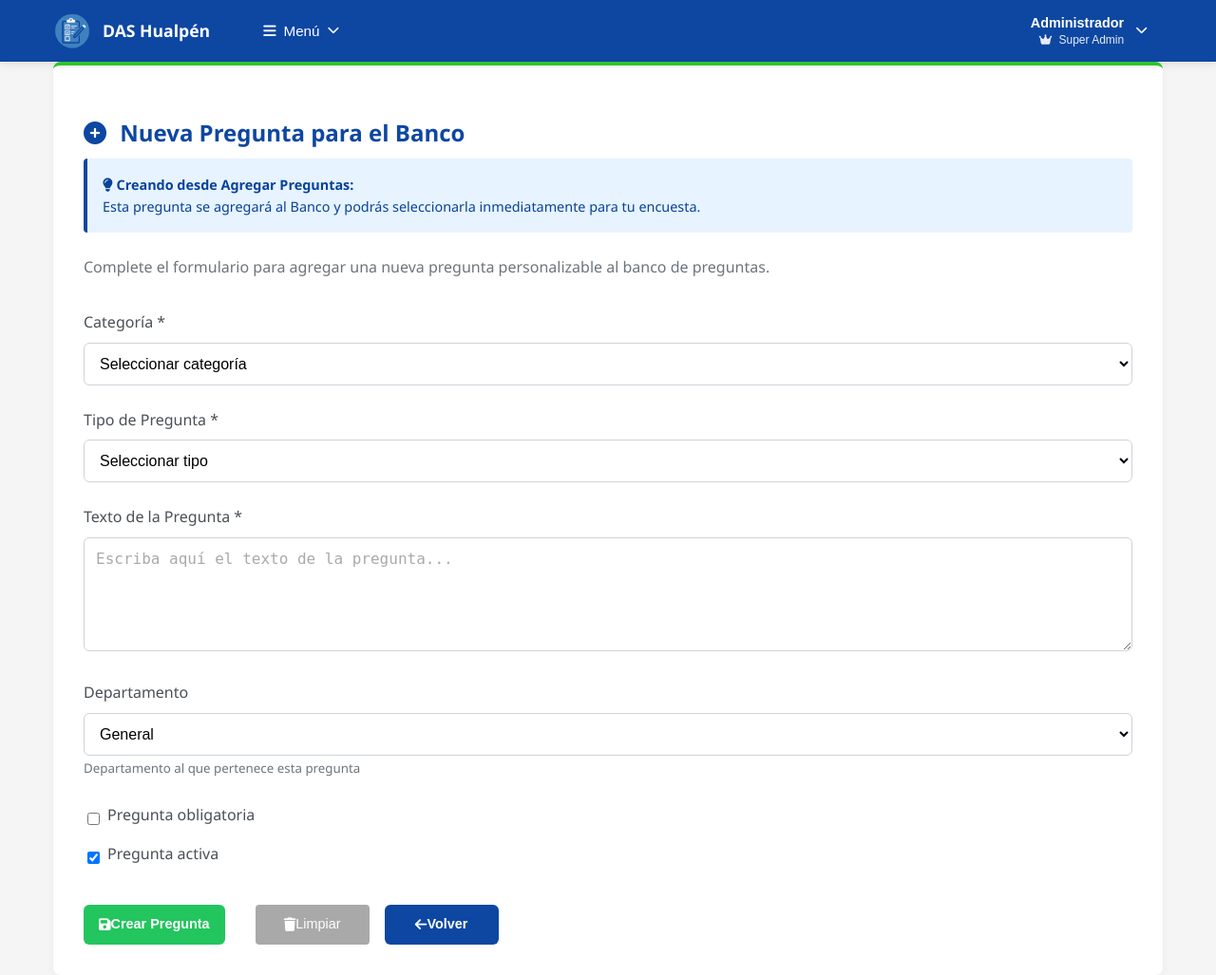
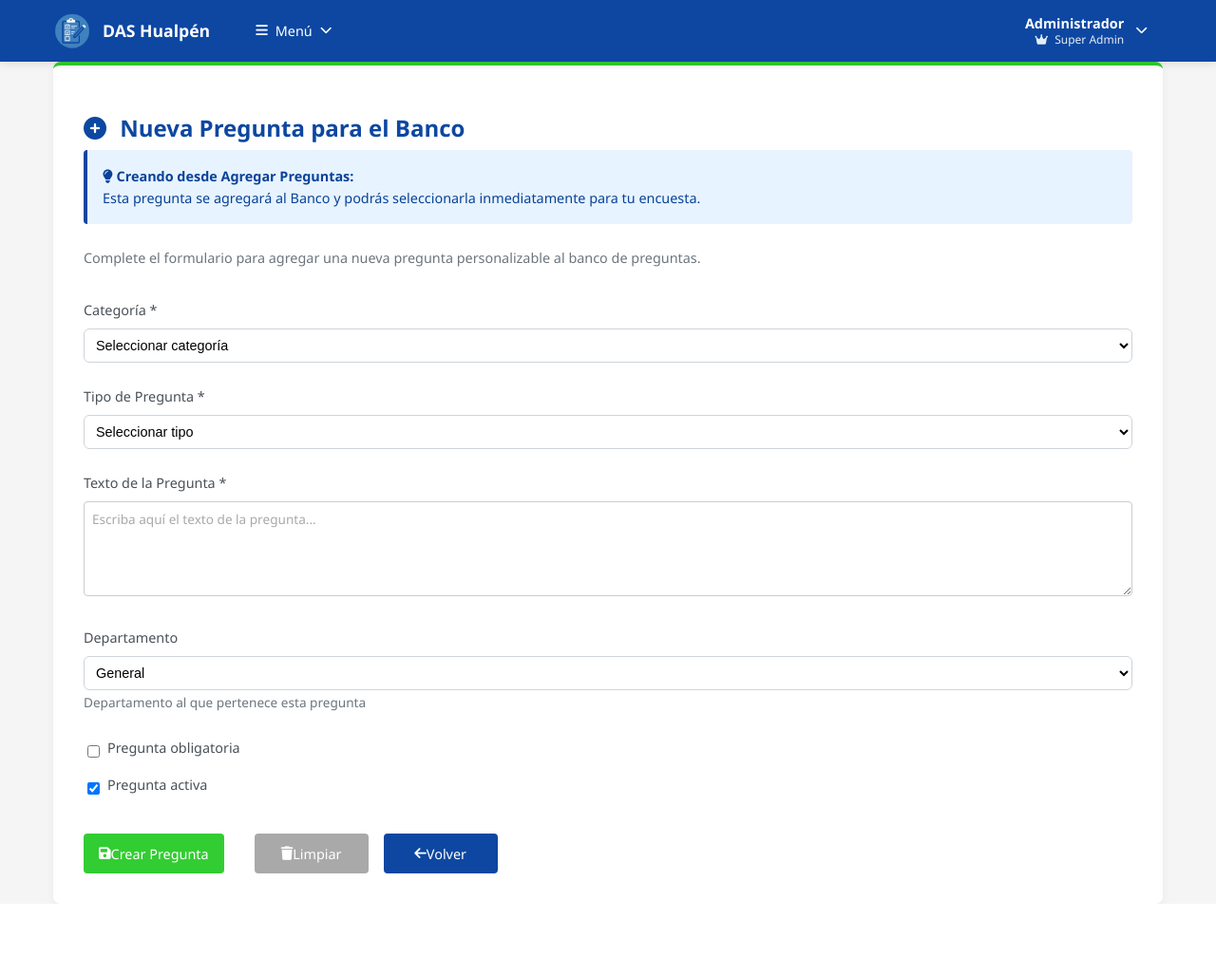
Before and after one commit to Moonlight014/proyecto_encuestas, a PHP site: page /php/admin/crear_pregunta.php?from=agregar&encuesta_id=4 in a window 1280 px wide. Shown: the whole page at 95% size. After the commit the page ends 952 px from the top, so only its background shows below. Run offline with PHP 8.4, Linux system fonts and the light colour scheme; a user stored in the database is signed in; data comes from the database, SQL or seed files in the repository.

Commit message:
Solucionando errores entre interfaces de desktop y movil.

```diff
--- a/admin/crear_pregunta.php
+++ b/admin/crear_pregunta.php
@@ -175,52 +175,17 @@ try {
     <!-- Estilos del sistema -->
     <link rel="stylesheet" href="<?= $base_url ?>/assets/css/styles.css">
     <link rel="stylesheet" href="<?= $base_url ?>/assets/css/forms.css">
-
-    <!-- Estilos específicos para uniformidad de botones -->
-    <style>
-        .button-container {
-            margin-top: 2rem;
-            display: flex;
-            gap: 1rem;
-            flex-wrap: wrap;
-            align-items: stretch;
-        }
-
-        .button-container .btn {
-            min-height: 42px !important;
-            min-width: 120px !important;
-            padding: 0.5rem 1rem !important;
-            font-size: 0.9rem !important;
-            display: inline-flex !important;
-            align-items: center !important;
-            justify-content: center !important;
-            box-sizing: border-box !important;
-            line-height: 1.2 !important;
-        }
-
-        /* Estilos responsive para móvil */
-        @media (max-width: 768px) {
-            .button-container {
-                flex-direction: column;
-                align-items: stretch;
-            }
-
-            .button-container .btn {
-                width: 100% !important;
-                min-width: unset !important;
-                margin-bottom: 0.5rem !important;
-            }
-        }
-    </style>
+    <!-- CSS específico para crear_pregunta con forzado de font-size -->
+    <link rel="stylesheet" href="<?= $base_url ?>/assets/css/crear_pregunta.css">
 </head>
-<body>
+<body class="crear-pregunta-page">
     <?php include '../includes/navbar_complete.php'; ?>
 
     <div class="container">
         <?php if ($mensaje): ?>
             <div class="alert alert-success auto-hide-alert">
                 <?= htmlspecialchars($mensaje) ?>
-                <button onclick="history.back()" style="margin-left: 1rem; background: #0d47a1; color: white; border: none; padding: 0.5rem 1rem; border-radius: 4px; cursor: pointer;">
+                <button onclick="history.back()" class="continue-btn">
                     ← Continuar
                 </button>
             </div>
@@ -233,12 +198,12 @@ try {
         <div class="card">
             <h2 class="page-title"><i class="fa-solid fa-plus-circle"></i> Nueva Pregunta para el Banco</h2>
             <?php if ($from === 'agregar' && $encuesta_id): ?>
-                <div style="background: #e7f3ff; border-left: 4px solid #0d47a1; padding: 1rem; margin-bottom: 1.5rem; border-radius: 4px; font-size: 0.9rem; color: #084298;">
+                <div class="info-notice">
                     <strong><i class="fa-solid fa-lightbulb"></i> Creando desde Agregar Preguntas:</strong><br>
                     Esta pregunta se agregará al Banco y podrás seleccionarla inmediatamente para tu encuesta.
                 </div>
             <?php endif; ?>
-            <p style="color: #6c757d; margin-bottom: 2rem;">
+            <p class="description-text">
                 Complete el formulario para agregar una nueva pregunta personalizable al banco de preguntas.
             </p>
 
@@ -289,7 +254,7 @@ try {
                             </option>
                         <?php endforeach; ?>
                     </select>
-                    <small style="color: #6c757d;">Departamento al que pertenece esta pregunta</small>
+                    <small class="help-text">Departamento al que pertenece esta pregunta</small>
                 </div>
 
                 <div class="form-group">
@@ -396,10 +361,9 @@ try {
                     <div class="opciones-container">
                         <div class="form-group">
                             <label class="form-label">Límite de Caracteres</label>
-                            <input type="number" name="limite_caracteres" class="form-control"
-                                   placeholder="255" min="1" max="500" value="255"
-                                   style="width: 200px;">
-                            <small style="color: #6c757d;">Máximo permitido: 500 caracteres. Por defecto: 255</small>
+                            <input type="number" name="limite_caracteres" class="form-control input-width-200"
+                                   placeholder="255" min="1" max="500" value="255">
+                            <small class="help-text">Máximo permitido: 500 caracteres. Por defecto: 255</small>
                         </div>
                     </div>
                 </div>
@@ -414,10 +378,9 @@ try {
                     <div class="opciones-container">
                         <div class="form-group">
                             <label class="form-label">Límite de Caracteres</label>
-                            <input type="number" name="limite_caracteres" class="form-control"
-                                   placeholder="1000" min="1" max="5000" value="1000"
-                                   style="width: 200px;">
-                            <small style="color: #6c757d;">Máximo permitido: 5000 caracteres. Por defecto: 1000</small>
+                            <input type="number" name="limite_caracteres" class="form-control input-width-200"
+                                   placeholder="1000" min="1" max="5000" value="1000">
+                            <small class="help-text">Máximo permitido: 5000 caracteres. Por defecto: 1000</small>
                         </div>
                     </div>
                 </div>
@@ -436,7 +399,7 @@ try {
                             <strong>Información:</strong> Este selector solo permitirá a los usuarios seleccionar fechas anteriores o iguales a la fecha de creación de la pregunta (${fechaActual}).
                         </div>
                         <p><strong>Fecha máxima permitida:</strong> ${fechaActual}</p>
-                        <small style="color: #6c757d;">
+                        <small class="help-text">
                             Los usuarios no podrán seleccionar fechas posteriores a esta fecha.
                             Esta configuración se establece automáticamente al crear la pregunta.
                         </small>
@@ -449,13 +412,13 @@ try {
         function mostrarOpcionesLista(tipoId) {
             const titulo = tipoId === '3' ? 'Opciones (Selección Única)' : 'Opciones (Selección Múltiple)';
             const limiteField = tipoId === '4' ? `
-                <div class="form-group" style="margin-top: 1rem;">
+                <div class="form-group limit-group">
                     <label class="form-label">Límite Máximo de Selecciones</label>
                     <input type="number" name="limite_maximo" class="form-control"
-                           placeholder="0 = Sin límite" min="0" max="2" style="width: 200px;"
+                           placeholder="0 = Sin límite" min="0" max="2" class="input-width-200"
                            oninput="validarLimiteInput(this)">
-                    <small id="limite-help-text" style="color: #6c757d; display: block; margin-top: 0.5rem;">Máximo actual: 2 opciones</small>
-                    <small style="color: #6c757d; display: block; margin-top: 0.25rem;">Deja en 0 para selecciones ilimitadas (Máximo recomendado: 5).</small>
+                    <small id="limite-help-text" class="help-text-block">Máximo actual: 2 opciones</small>
+                    <small class="help-text-small">Deja en 0 para selecciones ilimitadas (Máximo recomendado: 5).</small>
                 </div>
             ` : '';
 
@@ -741,10 +704,10 @@ try {
 
                 switch (tipoId) {
                     case '1':
-                        previewHtml += '<input type="text" style="width: 300px; padding: 5px;" placeholder="Respuesta...">';
+                        previewHtml += '<input type="text" class="preview-input" placeholder="Respuesta...">';
                         break;
                     case '2':
-                        previewHtml += '<textarea style="width: 300px; height: 80px; padding: 5px;" placeholder="Respuesta..."></textarea>';
+                        previewHtml += '<textarea class="preview-textarea" placeholder="Respuesta..."></textarea>';
                         break;
                     case '5':
                         previewHtml += '😞 1 ⚪ 2 ⚪ 3 ⚪ 4 ⚪ 5 😊';
--- /dev/null
+++ b/assets/css/crear_pregunta.css
@@ -0,0 +1,363 @@
+/*
+ * Estilos específicos para crear_pregunta.php
+ * CSS dedicado para garantizar consistencia de font-size entre entornos
+ */
+
+/* ==========================================
+   FUERZAS DE ESPECIFICIDAD PARA CREAR_PREGUNTA
+   ========================================== */
+
+/* Forzar font-size base del body en crear_pregunta */
+body.crear-pregunta-page {
+    font-size: 16px !important; /* Tamaño base fijo */
+    font-family: 'Segoe UI', Tahoma, Geneva, Verdana, sans-serif !important;
+}
+
+/* Títulos principales */
+body.crear-pregunta-page .page-title {
+    font-size: 1.5rem !important;
+    font-weight: 600 !important;
+}
+
+/* Formularios y inputs */
+body.crear-pregunta-page .form-label {
+    font-size: 0.9rem !important;
+    font-weight: 500 !important;
+}
+
+body.crear-pregunta-page .form-control {
+    font-size: 0.9rem !important;
+    padding: 0.5rem !important;
+    line-height: 1.4 !important;
+}
+
+body.crear-pregunta-page .form-control::placeholder {
+    font-size: 0.85rem !important;
+}
+
+/* Textareas específicamente - forzar tamaño consistente */
+body.crear-pregunta-page textarea.form-control {
+    font-size: 0.9rem !important;
+    padding: 0.5rem !important;
+    line-height: 1.4 !important;
+    resize: vertical !important;
+    min-height: 100px !important;
+    max-height: 200px !important;
+    font-family: 'Segoe UI', Tahoma, Geneva, Verdana, sans-serif !important;
+}
+
+body.crear-pregunta-page textarea[name="texto"] {
+    min-height: 100px !important;
+    height: 100px !important;
+    font-size: 0.9rem !important;
+    padding: 0.5rem !important;
+    line-height: 1.4 !important;
+}
+
+/* Texto descriptivo */
+body.crear-pregunta-page .description-text {
+    font-size: 0.9rem !important;
+    color: #6c757d !important;
+    margin-bottom: 2rem !important;
+}
+
+/* Texto de ayuda */
+body.crear-pregunta-page .help-text,
+body.crear-pregunta-page .help-text-block,
+body.crear-pregunta-page .help-text-small {
+    font-size: 0.85rem !important;
+    color: #6c757d !important;
+}
+
+/* Botones */
+body.crear-pregunta-page .btn {
+    font-size: 0.9rem !important;
+    padding: 0.5rem 1rem !important;
+    font-weight: 500 !important;
+    border-radius: 4px !important;
+    border: none !important;
+    cursor: pointer !important;
+    text-decoration: none !important;
+    display: inline-block !important;
+    text-align: center !important;
+    vertical-align: middle !important;
+    transition: background-color 0.15s ease-in-out !important;
+}
+
+body.crear-pregunta-page .button-container .btn {
+    min-height: 42px !important;
+    min-width: 120px !important;
+    font-size: 0.9rem !important;
+    line-height: 1.2 !important;
+    padding: 0.5rem 1rem !important;
+    display: inline-flex !important;
+    align-items: center !important;
+    justify-content: center !important;
+    box-sizing: border-box !important;
+    font-weight: 500 !important;
+}
+
+/* Colores específicos de botones */
+body.crear-pregunta-page .btn-success {
+    background-color: #32CD32 !important;
+    color: white !important;
+    border: 1px solid #32CD32 !important;
+}
+
+body.crear-pregunta-page .btn-success:hover {
+    background-color: #21bd00 !important;
+    border-color: #21bd00 !important;
+}
+
+body.crear-pregunta-page .btn-secondary {
+    background-color: #A9A9A9 !important;
+    color: white !important;
+    border: 1px solid #A9A9A9 !important;
+}
+
+body.crear-pregunta-page .btn-secondary:hover {
+    background-color: #6c757d !important;
+    border-color: #6c757d !important;
+}
+
+body.crear-pregunta-page .btn-primary {
+    background-color: #0d47a1 !important;
+    color: white !important;
+    border: 1px solid #0d47a1 !important;
+}
+
+body.crear-pregunta-page .btn-primary:hover {
+    background-color: #1565c0 !important;
+    border-color: #1565c0 !important;
+}
+
+/* Contenedor de botones */
+body.crear-pregunta-page .button-container {
+    margin-top: 2rem !important;
+    display: flex !important;
+    gap: 1rem !important;
+    flex-wrap: wrap !important;
+    align-items: stretch !important;
+    justify-content: flex-start !important;
+}
+
+/* Botones específicos del formulario */
+body.crear-pregunta-page button[type="submit"],
+body.crear-pregunta-page button[type="button"],
+body.crear-pregunta-page input[type="submit"],
+body.crear-pregunta-page .btn-success,
+body.crear-pregunta-page .btn-secondary,
+body.crear-pregunta-page .btn-primary {
+    height: 42px !important;
+    min-width: 120px !important;
+    padding: 0.5rem 1rem !important;
+    font-size: 0.9rem !important;
+    font-weight: 500 !important;
+    line-height: 1.2 !important;
+    border-radius: 4px !important;
+    border: none !important;
+    cursor: pointer !important;
+    text-decoration: none !important;
+    display: inline-flex !important;
+    align-items: center !important;
+    justify-content: center !important;
+    box-sizing: border-box !important;
+    white-space: nowrap !important;
+}
+
+/* Aviso informativo */
+body.crear-pregunta-page .info-notice {
+    background: #e7f3ff !important;
+    border-left: 4px solid #0d47a1 !important;
+    padding: 1rem !important;
+    margin-bottom: 1.5rem !important;
+    border-radius: 4px !important;
+    font-size: 0.9rem !important;
+    color: #084298 !important;
+}
+
+/* Inputs específicos */
+body.crear-pregunta-page .input-width-200 {
+    width: 200px !important;
+    font-size: 0.9rem !important;
+}
+
+/* Área del contenedor principal */
+body.crear-pregunta-page .container {
+    font-size: 16px !important; /* Base font-size forzado */
+}
+
+body.crear-pregunta-page .card {
+    font-size: inherit !important;
+}
+
+/* Form groups - consistencia completa */
+body.crear-pregunta-page .form-group {
+    margin-bottom: 1.5rem !important;
+}
+
+body.crear-pregunta-page .form-group textarea {
+    width: 100% !important;
+    font-size: 0.9rem !important;
+    padding: 0.5rem !important;
+    border: 1px solid #ccc !important;
+    border-radius: 4px !important;
+    font-family: 'Segoe UI', Tahoma, Geneva, Verdana, sans-serif !important;
+    line-height: 1.4 !important;
+    resize: vertical !important;
+}
+
+/* Específicamente para el textarea principal de texto de pregunta */
+body.crear-pregunta-page textarea#texto,
+body.crear-pregunta-page textarea[name="texto"] {
+    min-height: 100px !important;
+    max-height: 200px !important;
+    height: 100px !important;
+    width: 100% !important;
+    box-sizing: border-box !important;
+}
+
+/* Responsive */
+@media (max-width: 768px) {
+    body.crear-pregunta-page .button-container {
+        flex-direction: column !important;
+        align-items: stretch !important;
+    }
+
+    body.crear-pregunta-page .button-container .btn {
+        width: 100% !important;
+        min-width: unset !important;
+        margin-bottom: 0.5rem !important;
+    }
+
+    body.crear-pregunta-page .input-width-200 {
+        width: 100% !important;
+        max-width: 300px !important;
+    }
+}
+
+/* Forzar consistencia en elementos críticos */
+body.crear-pregunta-page * {
+    box-sizing: border-box !important;
+}
+
+/* REGLA UNIVERSAL PARA TODOS LOS TEXTAREAS - MÁXIMA ESPECIFICIDAD */
+body.crear-pregunta-page textarea,
+body.crear-pregunta-page textarea.form-control,
+body.crear-pregunta-page .form-group textarea,
+body.crear-pregunta-page div textarea {
+    font-size: 0.9rem !important;
+    font-family: 'Segoe UI', Tahoma, Geneva, Verdana, sans-serif !important;
+    line-height: 1.4 !important;
+    padding: 0.5rem !important;
+    border: 1px solid #ccc !important;
+    border-radius: 4px !important;
+    resize: vertical !important;
+    width: 100% !important;
+    box-sizing: border-box !important;
+    min-height: 80px !important;
+}
+
+/* REGLA UNIVERSAL PARA TODOS LOS BOTONES - MÁXIMA ESPECIFICIDAD */
+body.crear-pregunta-page button,
+body.crear-pregunta-page .btn,
+body.crear-pregunta-page input[type="submit"],
+body.crear-pregunta-page input[type="button"],
+body.crear-pregunta-page .button-container button,
+body.crear-pregunta-page .button-container .btn {
+    font-size: 0.9rem !important;
+    font-family: 'Segoe UI', Tahoma, Geneva, Verdana, sans-serif !important;
+    font-weight: 500 !important;
+    padding: 0.5rem 1rem !important;
+    border-radius: 4px !important;
+    border: none !important;
+    cursor: pointer !important;
+    text-decoration: none !important;
+    display: inline-flex !important;
+    align-items: center !important;
+    justify-content: center !important;
+    box-sizing: border-box !important;
+    white-space: nowrap !important;
+    line-height: 1.2 !important;
+    min-height: 42px !important;
+    transition: background-color 0.15s ease-in-out !important;
+}
+
+/* Evitar herencia de font-size problemática */
+body.crear-pregunta-page h1,
+body.crear-pregunta-page h2,
+body.crear-pregunta-page h3,
+body.crear-pregunta-page h4,
+body.crear-pregunta-page h5,
+body.crear-pregunta-page h6 {
+    font-size: 1.5rem !important;
+    line-height: 1.2 !important;
+}
+
+body.crear-pregunta-page h3 {
+    font-size: 1.3rem !important;
+}
+
+body.crear-pregunta-page h4 {
+    font-size: 1.1rem !important;
+}
+
+/* Forzar consistencia en selects */
+body.crear-pregunta-page select.form-control {
+    font-size: 0.9rem !important;
+    padding: 0.5rem !important;
+}
+
+/* Texto de opciones dinámicas */
+body.crear-pregunta-page .opciones-container {
+    font-size: 0.9rem !important;
+}
+
+body.crear-pregunta-page .opciones-container .form-control {
+    font-size: 0.9rem !important;
+}
+
+body.crear-pregunta-page .opciones-container textarea {
+    min-height: 80px !important;
+    height: 80px !important;
+    font-size: 0.9rem !important;
+    padding: 0.5rem !important;
+    line-height: 1.4 !important;
+    width: 100% !important;
+    box-sizing: border-box !important;
+}
+
+/* Textareas en preview */
+body.crear-pregunta-page .preview-textarea {
+    width: 300px !important;
+    height: 80px !important;
+    padding: 5px !important;
+    font-size: 0.9rem !important;
+    line-height: 1.4 !important;
+    font-family: 'Segoe UI', Tahoma, Geneva, Verdana, sans-serif !important;
+    resize: vertical !important;
+    box-sizing: border-box !important;
+}
+
+/* Botón Continuar específico */
+body.crear-pregunta-page .continue-btn {
+    margin-left: 1rem !important;
+    background: #0d47a1 !important;
+    color: white !important;
+    border: none !important;
+    padding: 0.5rem 1rem !important;
+    border-radius: 4px !important;
+    cursor: pointer !important;
+    font-size: 0.9rem !important;
+    font-weight: 500 !important;
+    height: auto !important;
+    min-height: 36px !important;
+    line-height: 1.2 !important;
+    display: inline-flex !important;
+    align-items: center !important;
+    justify-content: center !important;
+}
+
+body.crear-pregunta-page .continue-btn:hover {
+    background: #1565c0 !important;
+}
--- a/assets/css/forms.css
+++ b/assets/css/forms.css
@@ -659,10 +659,108 @@ textarea.form-control {
     background: #16a34a;
 }
 
+/* ==========================================
+   ESTILOS ESPECÍFICOS PARA CREAR_PREGUNTA.PHP
+   ========================================== */
+
+/* Contenedor de botones en crear pregunta */
+.button-container {
+    margin-top: 2rem;
+    display: flex;
+    gap: 1rem;
+    flex-wrap: wrap;
+    align-items: stretch;
+}
+
+.button-container .btn {
+    min-height: 42px !important;
+    min-width: 120px !important;
+    padding: 0.5rem 1rem !important;
+    font-size: 0.9rem !important;
+    display: inline-flex !important;
+    align-items: center !important;
+    justify-content: center !important;
+    box-sizing: border-box !important;
+    line-height: 1.2 !important;
+}
+
 /* Media queries adicionales para editar encuesta */
 @media (max-width: 768px) {
     .btn-primary, .btn-warning, .btn-danger, .btn-success {
         width: 100%;
         margin: 0.5rem 0;
     }
+
+    /* Responsive para botones de crear pregunta */
+    .button-container {
+        flex-direction: column;
+        align-items: stretch;
+    }
+
+    .button-container .btn {
+        width: 100% !important;
+        min-width: unset !important;
+        margin-bottom: 0.5rem !important;
+    }
 }
+
+/* Estilos específicos adicionales para crear_pregunta.php */
+.continue-btn {
+    margin-left: 1rem;
+    background: #0d47a1;
+    color: white;
+    border: none;
+    padding: 0.5rem 1rem;
+    border-radius: 4px;
+    cursor: pointer;
+}
+
+.info-notice {
+    background: #e7f3ff;
+    border-left: 4px solid #0d47a1;
+    padding: 1rem;
+    margin-bottom: 1.5rem;
+    border-radius: 4px;
+    font-size: 0.9rem;
+    color: #084298;
+}
+
+.description-text {
+    color: #6c757d;
+    margin-bottom: 2rem;
+}
+
+.help-text {
+    color: #6c757d;
+}
+
+.help-text-block {
+    color: #6c757d;
+    display: block;
+    margin-top: 0.5rem;
+}
+
+.help-text-small {
+    color: #6c757d;
+    display: block;
+    margin-top: 0.25rem;
+}
+
+.limit-group {
+    margin-top: 1rem;
+}
+
+.input-width-200 {
+    width: 200px;
+}
+
+.preview-input {
+    width: 300px;
+    padding: 5px;
+}
+
+.preview-textarea {
+    width: 300px;
+    height: 80px;
+    padding: 5px;
+}
--- a/to-do.txt
+++ b/to-do.txt
@@ -255,8 +255,8 @@ confuso, ponerle otro color que se mantenga en la paleta de colores del sistema.
 esto rompa el interfaz o cambie como se veia con los estilos inline.
     - Se 'rompió' el 'crear_encuesta.php' de 'https://localhost/php/proyecto_encuestas', el servidor php se ve bien.
     - Reportes.php igual se rompió (en ambas URLS)
-    - En 'crear_pregunta.php' se ve una font más grande en el servidor php que en localhost/php/proyecto_encuestas.
-    - En 'editar_encuesta.php' los tildes y caracteres especiales se ven mal en localhost:8000, mientras que en localhost/php/proyecto_encuestas
+    ✅✅- En 'crear_pregunta.php' se ve una font más grande en el servidor php que en localhost/php/proyecto_encuestas.
+    ✅✅- En 'editar_encuesta.php' los tildes y caracteres especiales se ven mal en localhost:8000, mientras que en localhost/php/proyecto_encuestas
     se ven mal tambien pero en este no se ve que estén cargando los estilos del archivo css externo. (DescripciÃ³n *, TÃ­tulo , cuÃ¡ndo etc).
 
 
```
